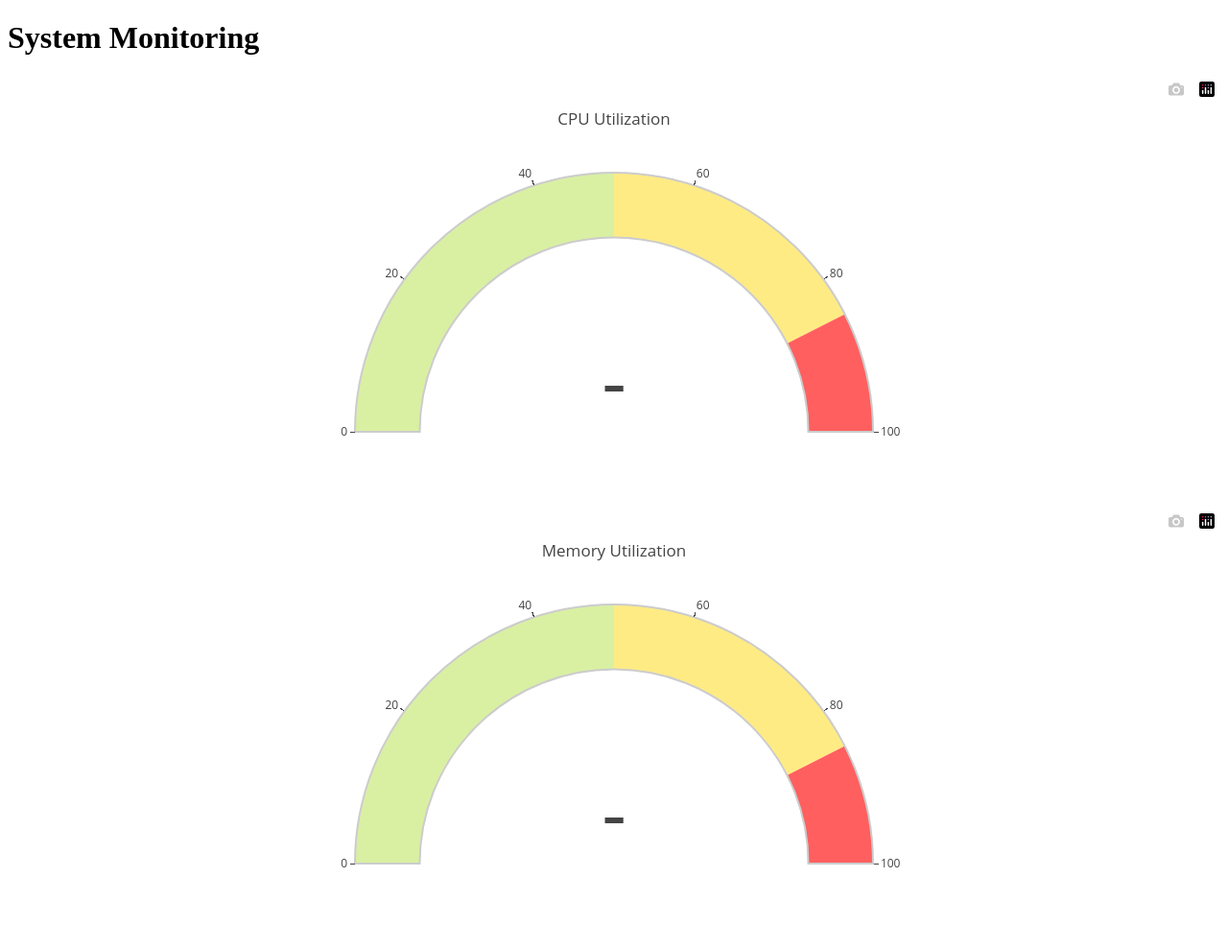
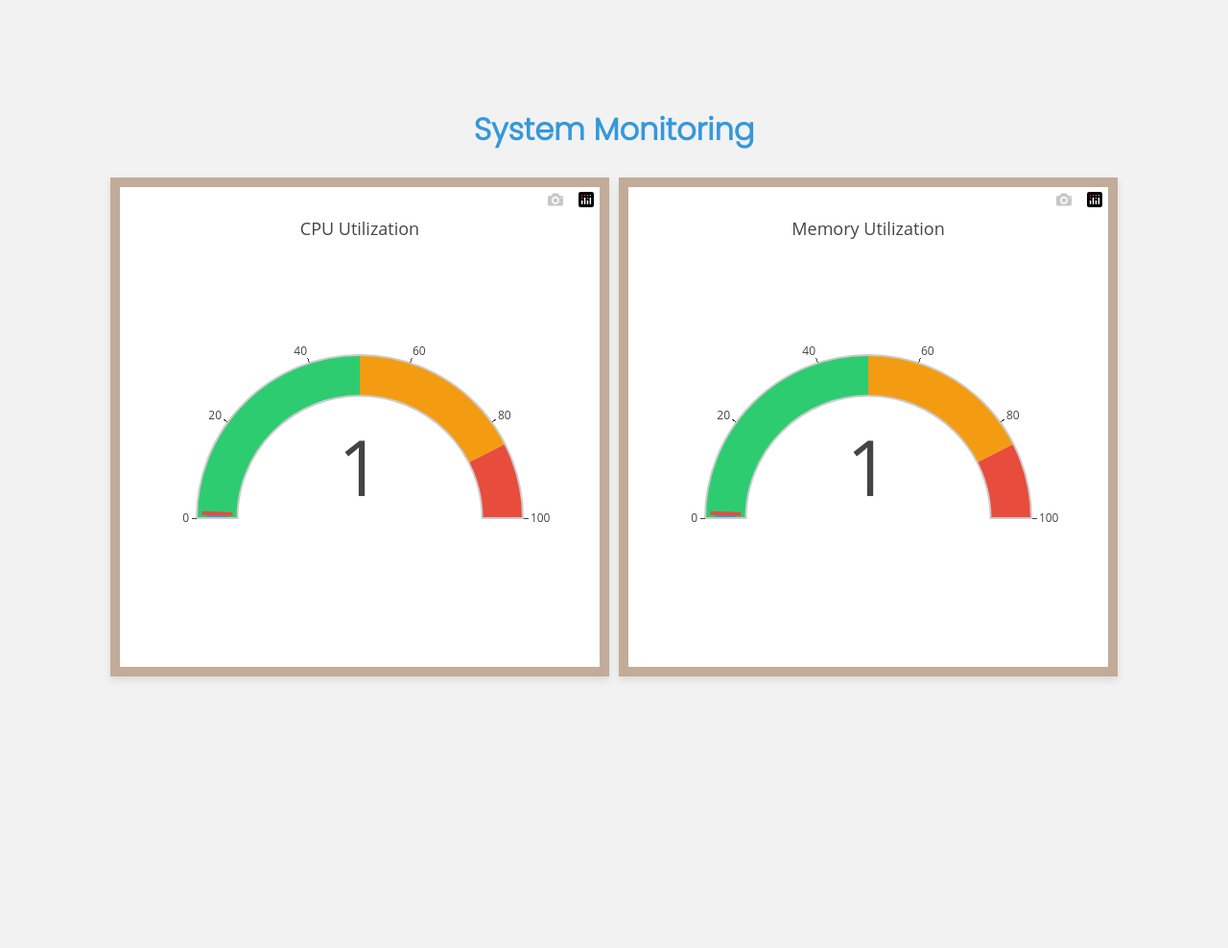
Before and after one commit to bsilvers64/cloud-native-monitoring-app, a Flask app: template templates/index.html in a window 1280 px wide. Shown: the whole page at 96% size. After the commit the page ends 709 px from the top, so only its background shows below. Run offline with Flask 3, Linux system fonts and the light colour scheme; the template is opened without the code that fills it: most values are stand-ins (such as "Sample title", 1, 10 or a date in 2020); some libraries are stand-ins or nearby versions.

Commit message:
app created with front end refreshed

```diff
--- a/app.py
+++ b/app.py
@@ -11,7 +11,7 @@ def index():
     if cpu_percent > 80 or mem_percent > 80:
         Message = "High CPU or Memory Utilization detected. Please scale up"
 
-    return render_template("index.html")
+    return render_template("index.html", cpu_percent=cpu_percent, mem_percent=mem_percent, message=Message)
 
 
 if __name__=="__main__":
--- a/templates/index.html
+++ b/templates/index.html
@@ -1,46 +1,99 @@
 <!DOCTYPE html>
-<html>
+<html lang="en">
   <head>
+    <meta charset="UTF-8" />
+    <meta name="viewport" content="width=device-width, initial-scale=1.0" />
     <title>System Monitoring</title>
+    <link
+      rel="stylesheet"
+      href="https://fonts.googleapis.com/css2?family=Poppins:wght@300&display=swap"
+    />
     <script src="https://cdn.plot.ly/plotly-latest.min.js"></script>
     <style>
+      body {
+        font-family: "Poppins", sans-serif;
+        background-color: #f2f2f2;
+        margin: 0;
+        padding: 0;
+        display: flex;
+        flex-direction: column;
+        align-items: center;
+        justify-content: center;
+        height: 100vh;
+      }
+
+      .container {
+        font-family: "Poppins";
+        text-align: center;
+      }
+
+      h1 {
+        color: #3498db;
+      }
+
+      .gauge-container {
+        display: flex;
+        justify-content: center;
+        align-items: center;
+        margin-top: 20px;
+        max-width: 1000px; /* Adjusted max-width for the container */
+        width: 100%; /* Ensures it takes 100% width within the max-width */
+        margin-left: auto;
+        margin-right: auto;
+      }
+
       .plotly-graph-div {
-            margin: auto;
-            width: 50%;
-            background-color: rgba(151, 128, 128, 0.688);
-            padding: 20px;
+        flex: 1; /* Ensures equal width for both gauge containers */
+        margin: 5px;
+        background-color: rgba(173, 139, 113, 0.688);
+        padding: 10px; /* Adjusted padding for a larger container */
+        box-shadow: 0 4px 8px rgba(0, 0, 0, 0.1);
+        width: 500px; /* Adjusted fixed width for the container */
+        height: 500px;
+        border: none; /* Removed border */
+        border-radius: 0; /* Removed rounded border */
+      }
+
+      .alert {
+        margin-top: 20px;
+        padding: 10px;
+        background-color: #e74c3c;
+        color: #fff;
+        border-radius: 5px;
       }
     </style>
   </head>
   <body>
     <div class="container">
       <h1>System Monitoring</h1>
-        <div id="cpu-gauge"></div>
-        <div id="mem-gauge"></div>
+      <div class="gauge-container">
+        <div id="cpu-gauge" class="plotly-graph-div"></div>
+        <div id="mem-gauge" class="plotly-graph-div"></div>
+      </div>
       {% if message %}
-        <div class="alert alert-danger">{{ message }}</div>
+      <div class="alert">{{ message }}</div>
       {% endif %}
     </div>
     <script>
                  var cpuGauge = {
               type: "indicator",
               mode: "gauge+number",
-            value: {{ cpu_metric }},
+              value: {{ cpu_percent }},
               gauge: {
                   axis: { range: [null, 100] },
-                bar: { color: "#1f77b4" },
-                bgcolor: "white",
+                  bar: { color: "#3498db" },
+                  bgcolor: "#ecf0f1",
                   borderwidth: 2,
                   bordercolor: "#ccc",
                   steps: [
-                    { range: [0, 50], color: "#d9f0a3" },
-                    { range: [50, 85], color: "#ffeb84" },
-                    { range: [85, 100], color: "#ff5f5f" }
+                      { range: [0, 50], color: "#2ecc71" },
+                      { range: [50, 85], color: "#f39c12" },
+                      { range: [85, 100], color: "#e74c3c" }
                   ],
                   threshold: {
-                    line: { color: "red", width: 4 },
+                      line: { color: "#e74c3c", width: 4 },
                       thickness: 0.75,
-                    value: {{ cpu_metric }}
+                      value: {{ cpu_percent }}
                   }
               }
           };
@@ -48,31 +101,31 @@
           var memGauge = {
               type: "indicator",
               mode: "gauge+number",
-            value: {{ mem_metric }},
+              value: {{ mem_percent }},
               gauge: {
                   axis: { range: [null, 100] },
-                bar: { color: "#1f77b4" },
-                bgcolor: "white",
+                  bar: { color: "#3498db" },
+                  bgcolor: "#ecf0f1",
                   borderwidth: 2,
                   bordercolor: "#ccc",
                   steps: [
-                    { range: [0, 50], color: "#d9f0a3" },
-                    { range: [50, 85], color: "#ffeb84" },
-                    { range: [85, 100], color: "#ff5f5f" }
+                      { range: [0, 50], color: "#2ecc71" },
+                      { range: [50, 85], color: "#f39c12" },
+                      { range: [85, 100], color: "#e74c3c" }
                   ],
                   threshold: {
-                    line: { color: "red", width: 4 },
+                      line: { color: "#e74c3c", width: 4 },
                       thickness: 0.75,
-                    value: {{ mem_metric }}
+                      value: {{ mem_percent }}
                   }
               }
           };
 
-        var cpuGaugeLayout = { title: "CPU Utilization" };
-        var memGaugeLayout = { title: "Memory Utilization" };
+          var cpuGaugeLayout = { title: { text: "CPU Utilization", font: { size: 18 } } };
+          var memGaugeLayout = { title: { text: "Memory Utilization", font: { size: 18 } } };
 
-        Plotly.newPlot('cpu-gauge', [cpuGauge], cpuGaugeLayout);
-        Plotly.newPlot('mem-gauge', [memGauge], memGaugeLayout);
+      Plotly.newPlot('cpu-gauge', [cpuGauge], { ...cpuGaugeLayout, height: 500, width: 500 });
+      Plotly.newPlot('mem-gauge', [memGauge], { ...memGaugeLayout, height: 500, width: 500 });
     </script>
   </body>
 </html>
```
Lines whose indentation alone changed are shown as unchanged.
